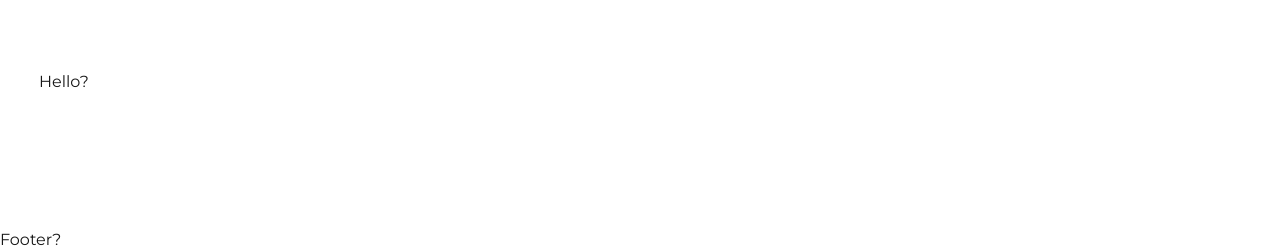
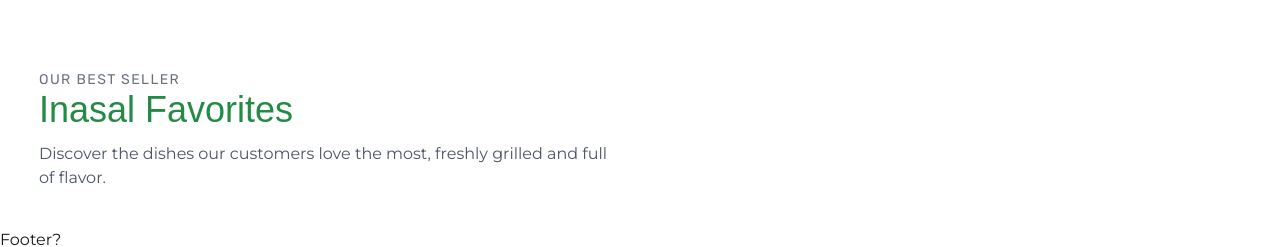
Before and after one commit to jmlsoteyza/houseofinasal, a Next.js app: page / in a window 1280 px wide. Shown: the part 654-901 px from the top of the page. Built offline with nearby package versions, Linux system fonts and the light colour scheme; a web font is replaced by a local one.

Commit message:
minor changes

```diff
--- a/src/app/_components/carousel.js
+++ b/src/app/_components/carousel.js
@@ -6,6 +6,13 @@ import 'swiper/css';
 import Image from 'next/image';
 
 export default function Carousel() {
+  // image sources for the carousel.
+  const carouselImages = [
+    '/images/carousel.png',
+    '/images/carouseltwo.png',
+    '/images/carousel3.png'
+  ];
+
   return (
     <div className="relative w-full mt-16.5 h-[570px]">
       <Swiper
@@ -21,8 +28,7 @@ export default function Carousel() {
         speed={1200}
         allowTouchMove={false}
       >
-        {['/images/carousel.png', '/images/carouseltwo.png', '/images/carousel3.png'].map(
-          (src, i) => (
+        {carouselImages.map((src, i) => (
           <SwiperSlide key={i} className="relative overflow-hidden pointer-events-none">
             <div className="zoom-wrapper absolute inset-0">
               <Image
@@ -36,8 +42,7 @@ export default function Carousel() {
 
             <div className="absolute inset-0 bg-gradient-to-t from-black/50 via-black/40 to-transparent" />
           </SwiperSlide>
-          )
-        )}
+        ))}
       </Swiper>
 
       {/* SINGLE OVERLAY */}
--- a/src/app/_components/mini-carousel.js
+++ b/src/app/_components/mini-carousel.js
@@ -2,7 +2,14 @@ export default function MiniCarousel() {
   return (
     <>
       <div className="max-w-[1250px] w-full mt-20 mx-auto px-6">
-        <div>Hello?</div>
+        <div>
+          <p className="text-sm tracking-widest font-ui uppercase text-gray-500">Our Best Seller</p>
+
+          <p className="text-[#238B45] font-heading text-3xl md:text-4xl">Inasal Favorites</p>
+          <p className="text-gray-600 mt-3 max-w-xl ">
+            Discover the dishes our customers love the most, freshly grilled and full of flavor.
+          </p>
+        </div>
       </div>
     </>
   );
```
Lines whose indentation alone changed are shown as unchanged.
